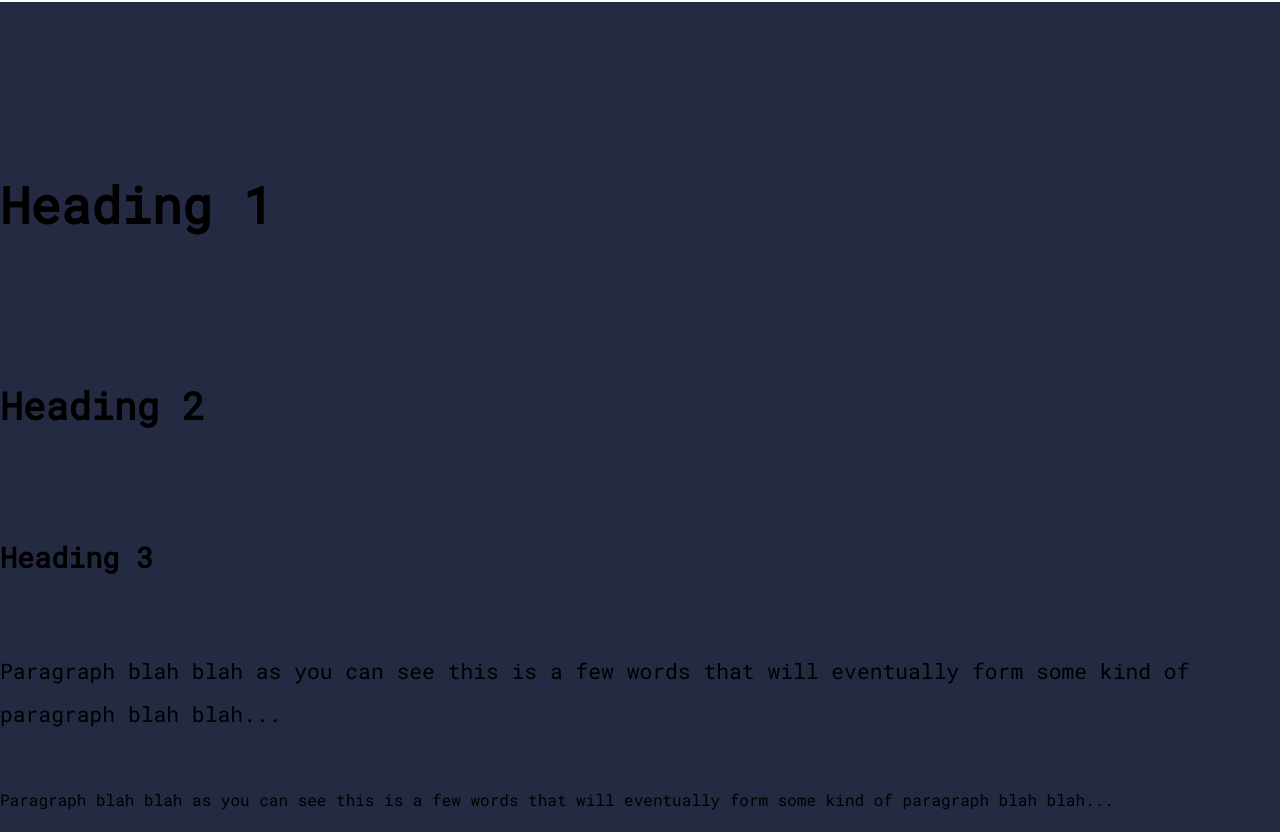
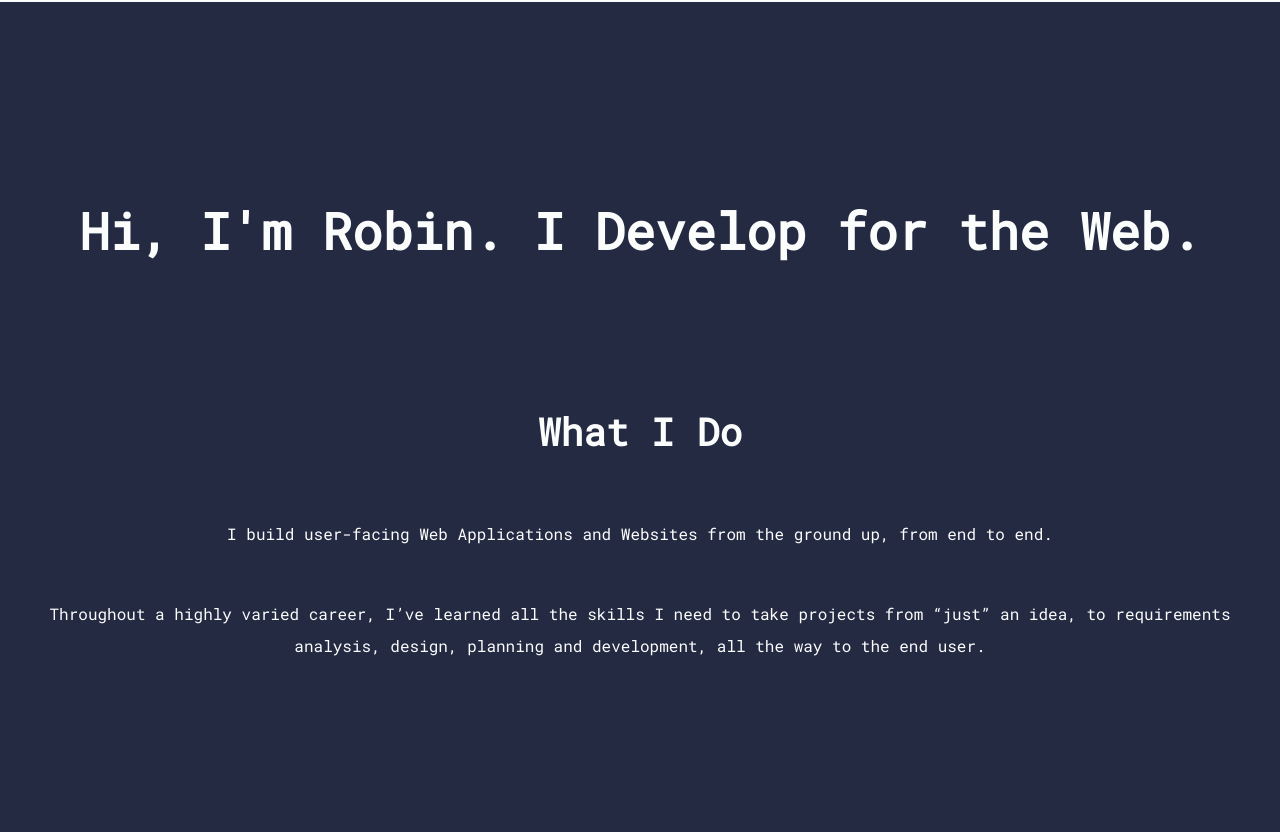
Before and after one commit to Raenton/Raenton.github.io, a website built with Parcel: page index.html in a window 1280 px wide. Shown: the part 54-886 px from the top of the page. After the commit the page ends 800 px from the top, so only its background shows below. Built offline with nearby package versions, Linux system fonts and the light colour scheme.

Commit message:
section styles for home and about

```diff
--- a/assets/styles/main.scss
+++ b/assets/styles/main.scss
@@ -19,3 +19,5 @@
 @import 'components/menu';
 
 // 6. Page specific styles
+@import 'pages/home';
+@import 'pages/about';
--- /dev/null
+++ b/assets/styles/pages/_about.scss
@@ -0,0 +1,5 @@
+.section-about {
+  max-width: 100%;
+  text-align: center;
+  color: $color-white;
+}
--- /dev/null
+++ b/assets/styles/pages/_home.scss
@@ -0,0 +1,5 @@
+.section-home {
+  max-width: 100%;
+  text-align: center;
+  color: $color-white;
+}
--- a/index.html
+++ b/index.html
@@ -19,11 +19,16 @@
       <a href="#contact"><i class="fas fa-envelope fa-lg"></i></a>
     </div>
   </nav>
-  <h1 class="heading-1">Heading 1</h1>
-  <h2 class="heading-2">Heading 2</h2>
-  <h3 class="heading-3">Heading 3</h3>
-  <p class="paragraph-large">Paragraph blah blah as you can see this is a few words that will eventually form some kind of paragraph blah blah...</p>
-  <p class="paragraph">Paragraph blah blah as you can see this is a few words that will eventually form some kind of paragraph blah blah...</p>
+  <div class="container">
+    <section class="section-home">
+      <h1 class="heading-1">Hi, I'm Robin. I Develop for the Web.</h1>
+    </section>
+    <section id="about" class="section-about">
+      <h2 class="heading-2">What I Do</h2>
+      <p class="paragraph">I build user-facing Web Applications and Websites from the ground up, from end to end.</p>
+      <p class="paragraph">Throughout a highly varied career, I’ve learned all the skills I need  to take projects from “just” an idea, to requirements analysis, design, planning and development, all the way to the end user.</p>
+    </section>
+  </div>
   <script type="text/javascript" src="index.js"></script>
 </body>
 </html>
```
